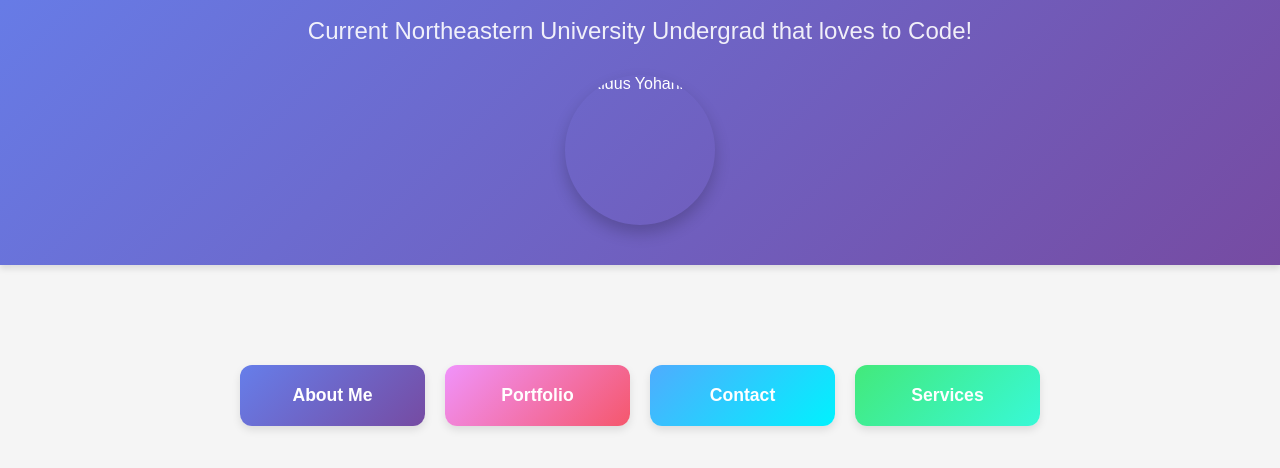
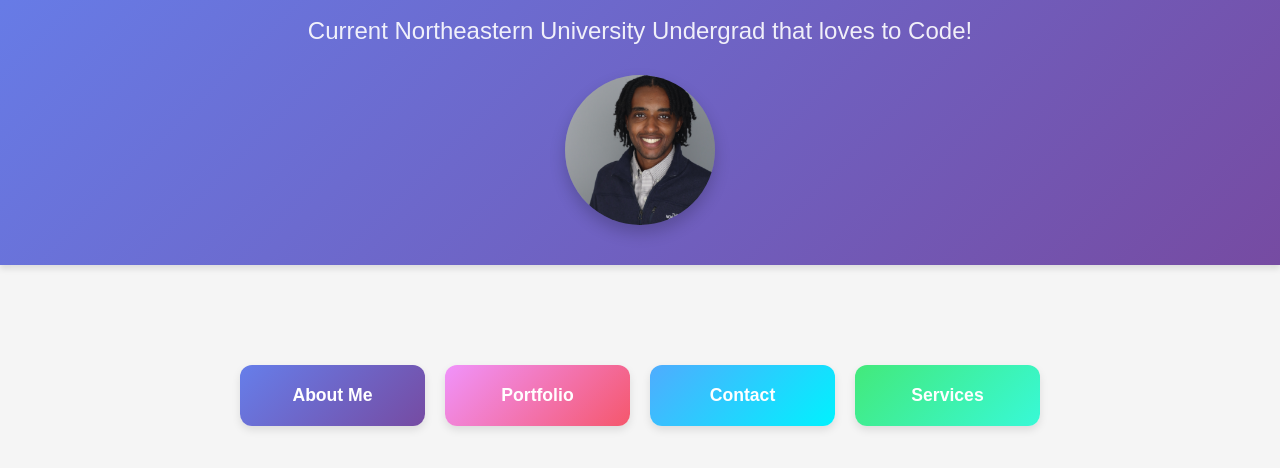
Before and after one commit to KidusYohannesA/KidusYohannesA.github.io, a plain HTML site: page index.html in a window 1280 px wide. Shown: the part 88-556 px from the top of the page. Drawn offline with Linux system fonts and the light colour scheme.

Commit message:
Updaing Image

```diff
--- a/index.html
+++ b/index.html
@@ -13,7 +13,7 @@
         <h1>Welcome to Kidus Yohannes's Page!</h1>
         <div class="welcome-text">Current Northeastern University Undergrad that loves to Code! </div>
 
-        <img src="kyohannes@hsph.harvard.edu-1.jpeg" alt="Kidus Yohannes" class="image-placeholder">
+        <img src="images/kyohannes@hsph.harvard.edu-1.jpeg" alt="Kidus Yohannes" class="image-placeholder">
 
     </header>
 
--- a/style.css
+++ b/style.css
@@ -33,12 +33,10 @@ h1 {
     border-radius: 50%;
     margin: 0 auto;
     display: block;
-    /* Changed from flex */
     object-fit: cover;
-    /* This ensures the image fits nicely in the circle */
     box-shadow: 0 8px 16px rgba(0, 0, 0, 0.2);
     transition: transform 0.3s ease;
-    /* Remove the background gradient and text-related properties */
+
 }
 
 .image-placeholder:hover {
```
